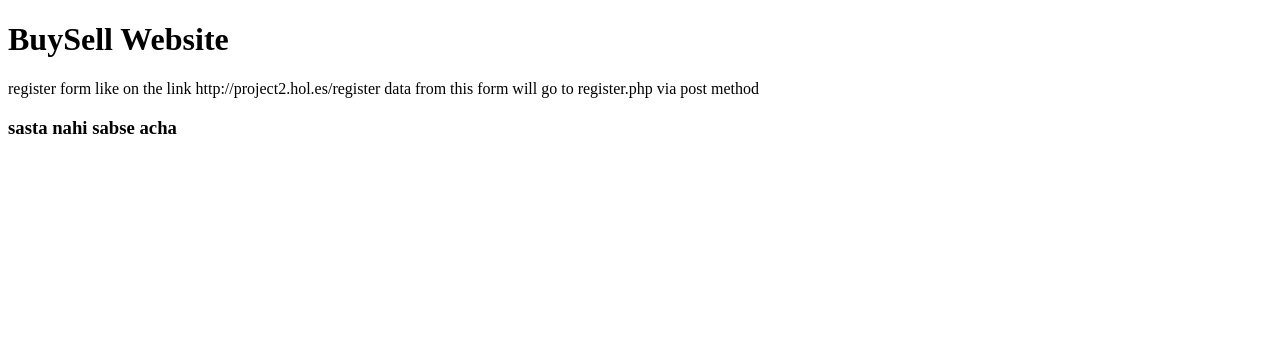
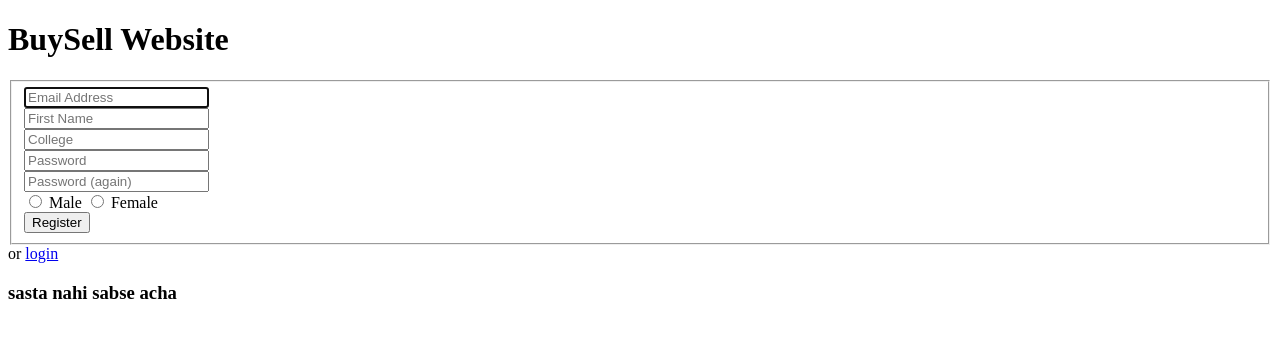
Before and after one commit to piyushrj/Project_2, a PHP site: template views/register_form.php in a window 1280 px wide. Shown: the top 338 px of the page. Run offline with PHP 8.4, Linux system fonts and the light colour scheme; the template is opened without the code that fills it, so the values that code supplies are empty.

Commit message:
Wrote the code for register form and its corresponding controller

```diff
--- /dev/null
+++ b/views/apology.php
@@ -0,0 +1,2 @@
+<h1>Sorry!</h1>
+<p><?= htmlspecialchars($message) ?></p>
--- a/views/register_form.php
+++ b/views/register_form.php
@@ -1,2 +1,35 @@
-register form like on the link http://project2.hol.es/register
-data from this form will go to register.php via post method
+<form action="register.php" method="post">
+    <fieldset>
+
+
+        <div class="form-group">
+            <input autocomplete="off" autofocus class="form-control" name="email" placeholder="Email Address" type="text"/>
+        </div>
+        <div class="form-group">
+            <input autocomplete="off" autofocus class="form-control" name="name" placeholder="First Name" type="text"/>
+        </div>
+        <div class="form-group">
+            <input autocomplete="off" autofocus class="form-control" name="college" placeholder="College" type="text"/>
+        </div>
+        <div class="form-group">
+            <input class="form-control" name="password" placeholder="Password" type="password" />
+        </div>
+         <div class="form-group">
+            <input class="form-control" name="confirmation" placeholder="Password (again)" type="password" />
+        </div>
+        <div class="form-group">
+            <input type="radio" name="gender" value="male"> Male
+            <input type="radio" name="gender" value="female"> Female<br>
+
+        </div>
+        <div class="form-group">
+            <button class="btn btn-default" type="submit">
+                <span aria-hidden="true" class="glyphicon glyphicon-log-in"></span>
+                Register
+            </button>
+        </div>
+    </fieldset>
+</form>
+<div>
+    or <a href="login.php">login</a>
+</div>
```
